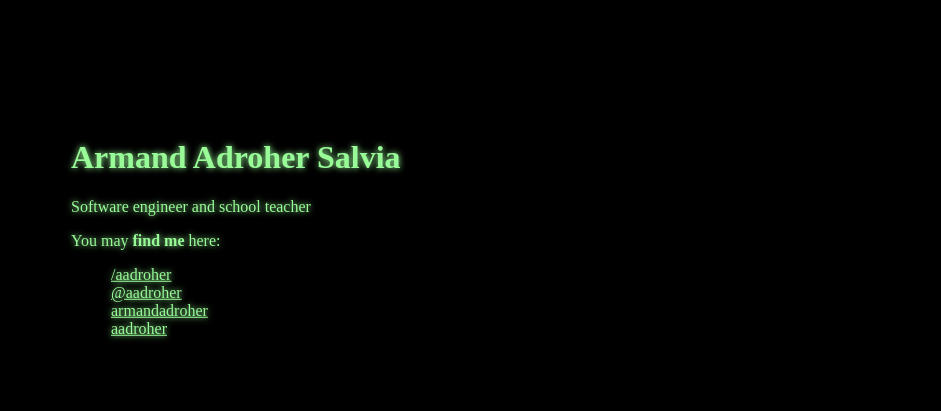
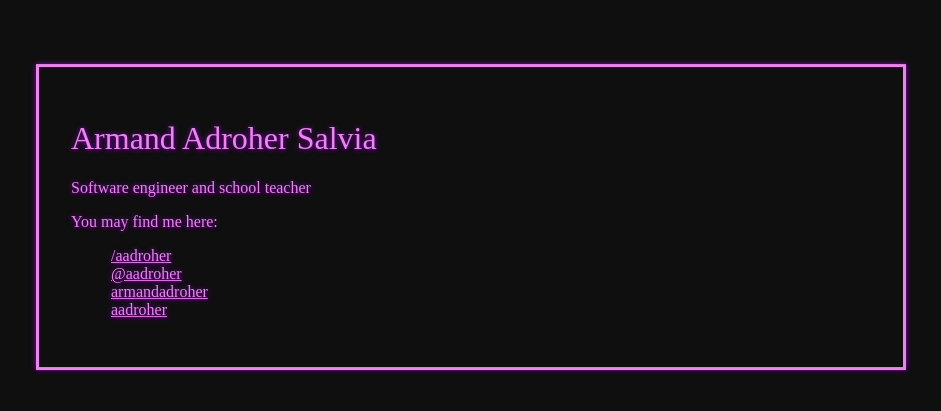
Before and after one commit to aadroher/armandadroher_name, a React app: page / in a window 1280 px wide. Shown: the part 111-522 px from the top of the page, without its empty margins (177-1118 px from the left). Built offline with nearby package versions, Linux system fonts and the light colour scheme; a web font is replaced by a local one.

Commit message:
Finishes basic placeholder.

```diff
--- a/src/App.tsx
+++ b/src/App.tsx
@@ -24,9 +24,7 @@ const App: App = ({ className }) => (
     <Layout>
       <Header className="header" />
       <p>Software engineer and school teacher</p>
-      <p>
-        You may <b>find me</b> here:
-      </p>
+      <p>You may find me here:</p>
       <ul>
         <li>
           <a href="https://www.facebook.com/aadroher">/aadroher</a>
@@ -45,10 +43,11 @@ const App: App = ({ className }) => (
   </div>
 );
 
-const fontColour = "palegreen";
+const fontColour = "violet";
+const shadowColour = "darkviolet";
 const StyledApp = styled(App)`
   padding: 8px;
-  background-color: black;
+  background-color: #0f0f0f;
   position: fixed;
   top: 0;
   left: 0;
@@ -57,6 +56,11 @@ const StyledApp = styled(App)`
 
   font-family: "Fira Mono";
   color: ${fontColour};
+  text-shadow: ${shadowColour} 0 0 0.3rem;
+
+  h1 {
+    font-weight: 400;
+  }
 
   a {
     color: ${fontColour};
@@ -71,6 +75,10 @@ const StyledApp = styled(App)`
     position: relative;
     top: 40%;
     transform: translateY(-50%);
+
+    padding: 2rem;
+    border: solid ${fontColour};
+    box-shadow: ${shadowColour} 0 0 0.3rem;
 
     ul {
       li {
@@ -163,4 +171,4 @@ const AnimatedApp = styled(StyledApp)`
   animation-timing-function: ease-out;
 `;
 
-export default AnimatedApp;
+export default StyledApp;
```
